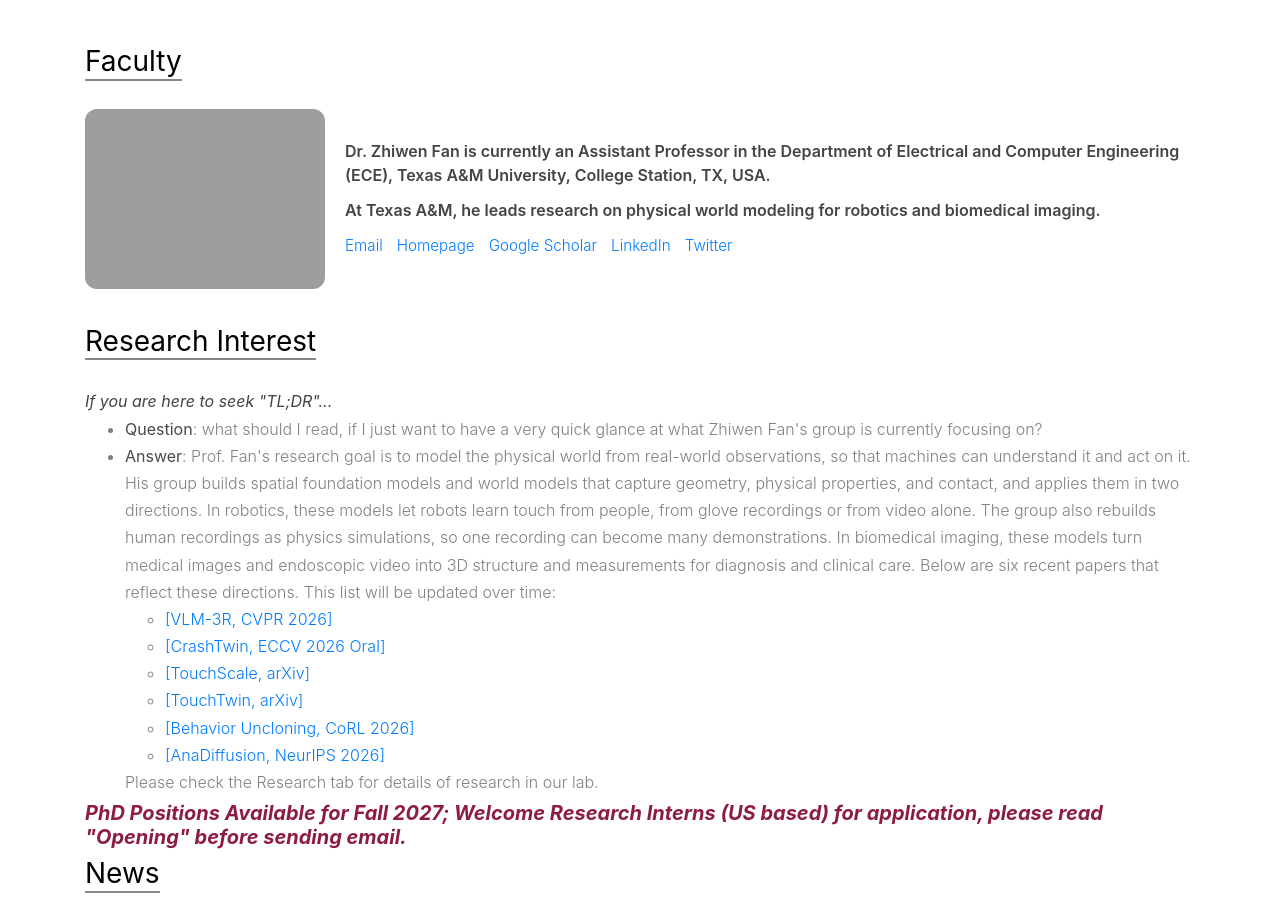
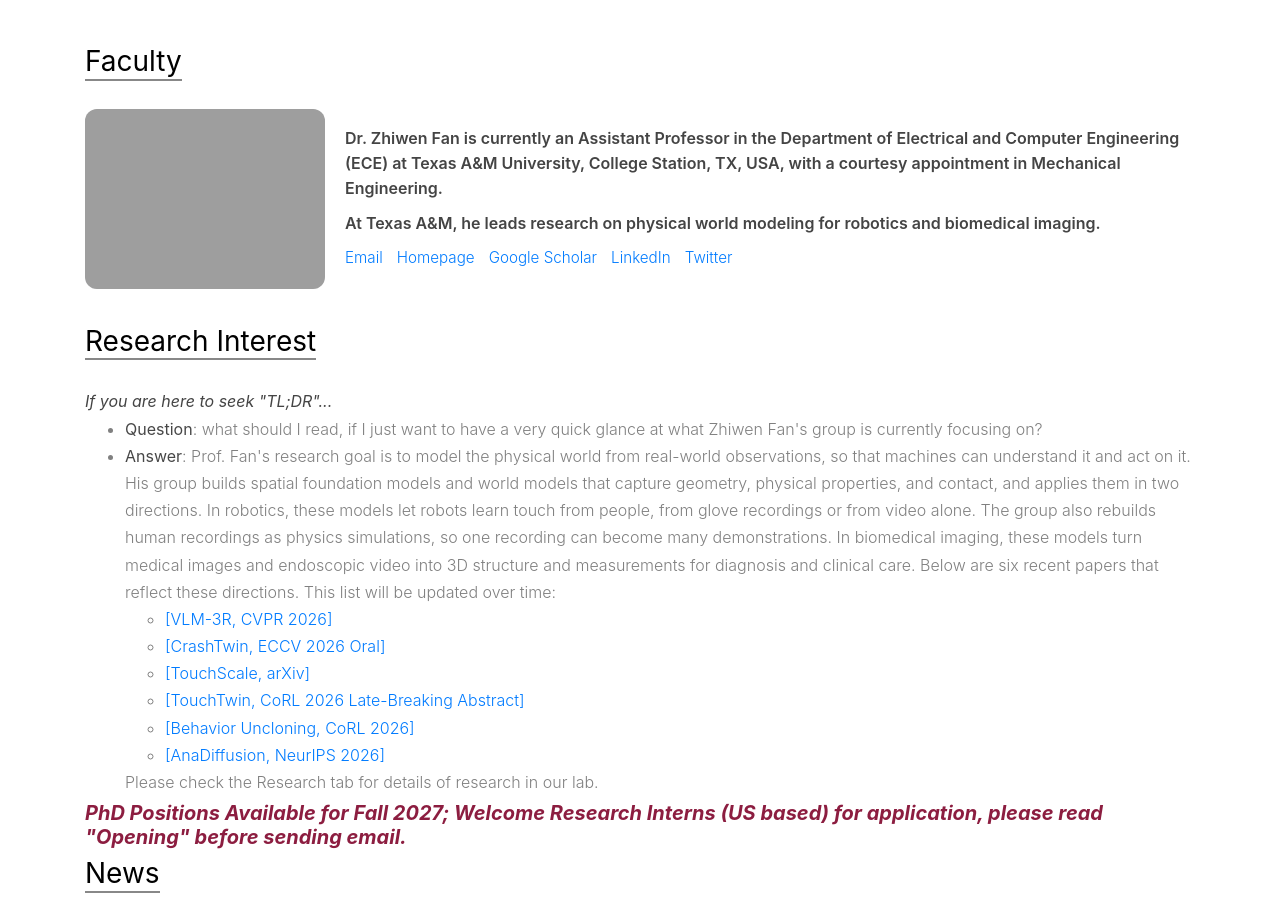
Before and after one commit to phai-lab/phai-lab.github.io, a plain HTML site: page index.html in a window 1280 px wide. Shown: the part 920-1841 px from the top of the page. Drawn offline with Linux system fonts and the light colour scheme; grey boxes are pictures that could not be loaded; files whose address does not match are found by name; a web font is replaced by a local one.

Commit message:
Update faculty appointment and TouchTwin venue

```diff
--- a/index.html
+++ b/index.html
@@ -178,8 +178,8 @@
                             <img class="faculty-photo" src="./phai-lab_files/zhiwenfan.jpg" alt="Zhiwen Fan">
                             <div class="faculty-intro__content">
                                 <p class="faculty-blurb">
-                                    Dr. Zhiwen Fan is currently an Assistant Professor in the Department of Electrical and Computer Engineering (ECE),
-                                    Texas A&amp;M University, College Station, TX, USA.
+                                    Dr. Zhiwen Fan is currently an Assistant Professor in the Department of Electrical and Computer Engineering (ECE)
+                                    at Texas A&amp;M University, College Station, TX, USA, with a courtesy appointment in Mechanical Engineering.
                                 </p>
                                 <p class="faculty-blurb">
                                     At Texas A&amp;M, he leads research on physical world modeling for robotics and biomedical imaging.
@@ -213,7 +213,7 @@
                                 <li><a href="https://vlm-3r.github.io/">[VLM-3R, CVPR 2026]</a></li>
                                 <li><a href="https://crash-twin.github.io/">[CrashTwin, ECCV 2026 Oral]</a></li>
                                 <li><a href="https://touch-scale.github.io/">[TouchScale, arXiv]</a></li>
-                                <li><a href="https://touchtwin.github.io/">[TouchTwin, arXiv]</a></li>
+                                <li><a href="https://touchtwin.github.io/">[TouchTwin, CoRL 2026 Late-Breaking Abstract]</a></li>
                                 <li><a href="https://behavior-uncloning.github.io/">[Behavior Uncloning, CoRL 2026]</a></li>
                                 <li><a href="https://anadiffusion.github.io/">[AnaDiffusion, NeurIPS 2026]</a></li>
                             </ul>
```
